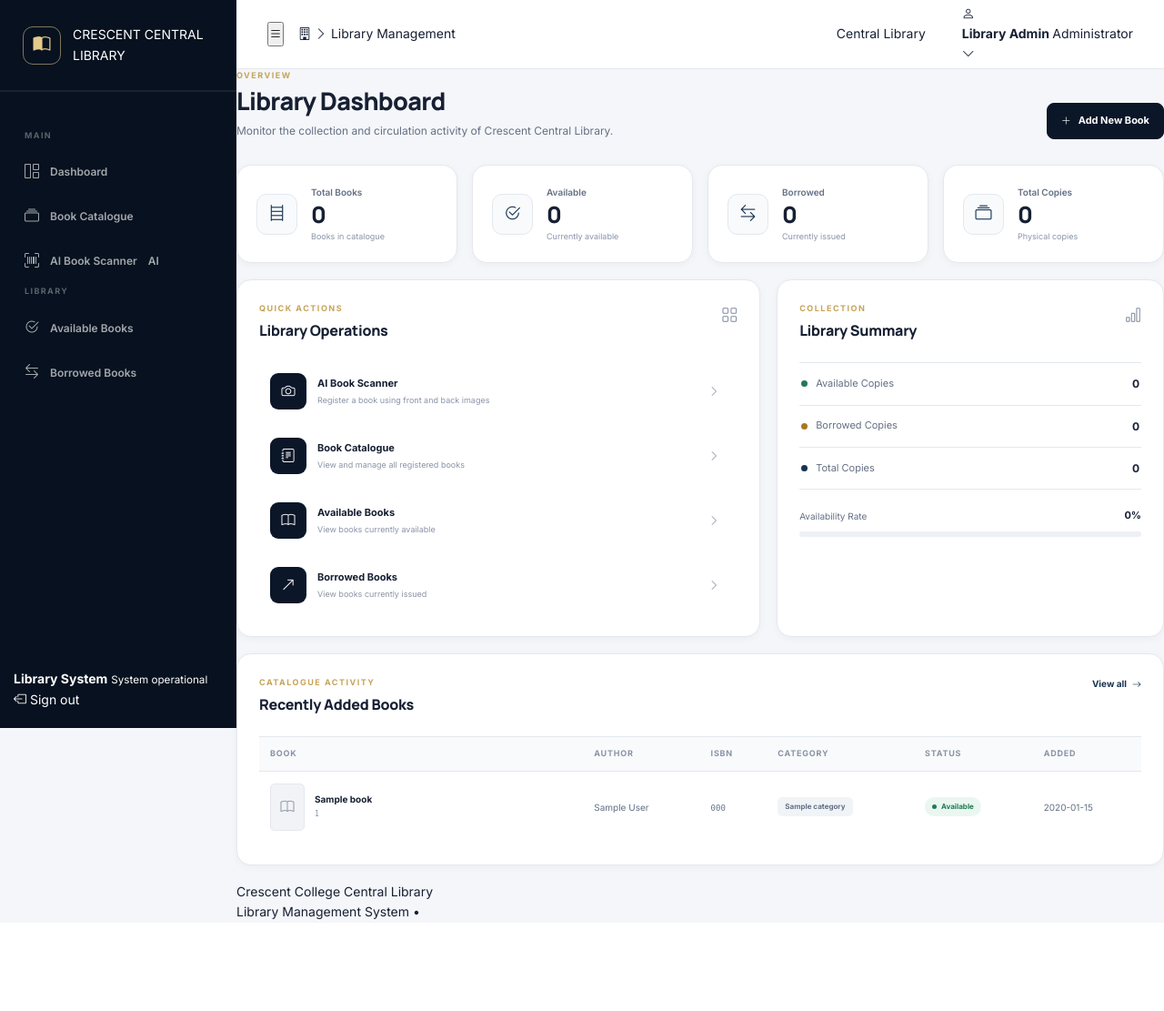
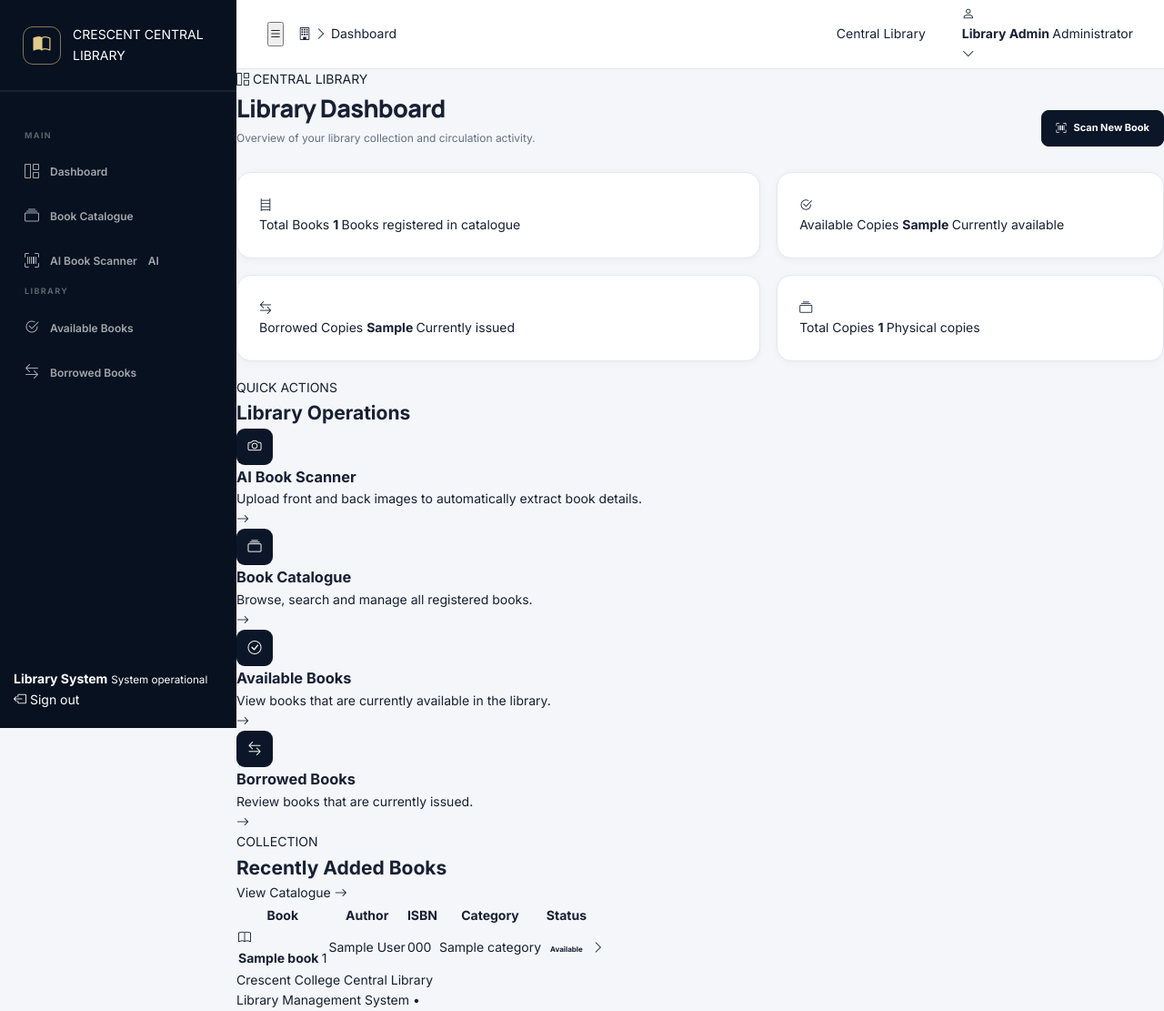
Before and after one commit to Azimullah-6430/Library-Management, a Flask app: template templates/dashboard.html in a window 1280 px wide. Shown: the whole page at 91% size. Before the commit the page ends 1010 px from the top, so only its background shows below. Run offline with Flask 3, Linux system fonts and the light colour scheme; the visitor is signed in with stand-in values (Sample User, id 1); the template is opened without the code that fills it: most values are stand-ins (such as "Sample title", 1, 10 or a date in 2020).

Commit message:
Refactor dashboard layout and update content
Updated the dashboard layout and content for clarity and consistency. Changed titles, button labels, and improved the structure of the statistics and actions sections.

```diff
--- a/templates/dashboard.html
+++ b/templates/dashboard.html
@@ -1,313 +1,426 @@
 {% extends "base.html" %}
 
-{% block title %}Dashboard | Crescent Central Library{% endblock %}
+{% block title %}Dashboard | Crescent Library{% endblock %}
+
+{% block breadcrumb %}
+Dashboard
+{% endblock %}
 
 {% block content %}
 
 <div class="page-header">
+
     <div>
-        <span class="page-eyebrow">OVERVIEW</span>
-        <h1>Library Dashboard</h1>
-        <p>Monitor the collection and circulation activity of Crescent Central Library.</p>
+        <div class="page-kicker">
+            <i class="bi bi-grid-1x2"></i>
+            CENTRAL LIBRARY
         </div>
 
-    <a href="{{ url_for('add_book') }}" class="btn-primary">
-        <i class="bi bi-plus-lg"></i>
-        Add New Book
-    </a>
+        <h1>Library Dashboard</h1>
+
+        <p>
+            Overview of your library collection and circulation activity.
+        </p>
     </div>
 
-<!-- Statistics -->
-<div class="stats-grid">
+    <div class="page-header-actions">
 
-    <div class="stat-card">
-        <div class="stat-icon">
-            <i class="bi bi-bookshelf"></i>
-        </div>
+        <a href="{{ url_for('add_book') }}" class="btn btn-primary">
+            <i class="bi bi-upc-scan"></i>
+            Scan New Book
+        </a>
 
-        <div class="stat-content">
-            <span>Total Books</span>
-            <strong>{{ stats.total_books|default(0) }}</strong>
-            <small>Books in catalogue</small>
-        </div>
-    </div>
-
-    <div class="stat-card">
-        <div class="stat-icon">
-            <i class="bi bi-check2-circle"></i>
-        </div>
-
-        <div class="stat-content">
-            <span>Available</span>
-            <strong>{{ stats.available_books|default(0) }}</strong>
-            <small>Currently available</small>
-        </div>
-    </div>
-
-    <div class="stat-card">
-        <div class="stat-icon">
-            <i class="bi bi-arrow-left-right"></i>
-        </div>
-
-        <div class="stat-content">
-            <span>Borrowed</span>
-            <strong>{{ stats.borrowed_books|default(0) }}</strong>
-            <small>Currently issued</small>
-        </div>
-    </div>
-
-    <div class="stat-card">
-        <div class="stat-icon">
-            <i class="bi bi-collection"></i>
-        </div>
-
-        <div class="stat-content">
-            <span>Total Copies</span>
-            <strong>{{ stats.total_copies|default(0) }}</strong>
-            <small>Physical copies</small>
-        </div>
     </div>
 
 </div>
 
-<!-- Main Dashboard -->
+
+<!-- STATISTICS -->
+
 <div class="dashboard-grid">
 
-    <!-- Quick Actions -->
-    <section class="dashboard-card">
-        <div class="card-header">
-            <div>
-                <span class="card-eyebrow">QUICK ACTIONS</span>
-                <h2>Library Operations</h2>
+    <div class="dashboard-card">
+
+        <div class="dashboard-card-top">
+
+            <div class="dashboard-card-icon">
+                <i class="bi bi-bookshelf"></i>
             </div>
 
-            <i class="bi bi-grid"></i>
         </div>
 
-        <div class="quick-actions">
+        <div class="dashboard-card-content">
 
-            <a href="{{ url_for('add_book') }}" class="quick-action">
+            <span class="dashboard-card-label">
+                Total Books
+            </span>
+
+            <strong class="dashboard-card-value">
+                {{ statistics.get('total_books', 0) }}
+            </strong>
+
+            <span class="dashboard-card-description">
+                Books registered in catalogue
+            </span>
+
+        </div>
+
+    </div>
+
+
+    <div class="dashboard-card">
+
+        <div class="dashboard-card-top">
+
+            <div class="dashboard-card-icon">
+                <i class="bi bi-check2-circle"></i>
+            </div>
+
+        </div>
+
+        <div class="dashboard-card-content">
+
+            <span class="dashboard-card-label">
+                Available Copies
+            </span>
+
+            <strong class="dashboard-card-value">
+                {{ statistics.get('available_copies', 0) }}
+            </strong>
+
+            <span class="dashboard-card-description">
+                Currently available
+            </span>
+
+        </div>
+
+    </div>
+
+
+    <div class="dashboard-card">
+
+        <div class="dashboard-card-top">
+
+            <div class="dashboard-card-icon">
+                <i class="bi bi-arrow-left-right"></i>
+            </div>
+
+        </div>
+
+        <div class="dashboard-card-content">
+
+            <span class="dashboard-card-label">
+                Borrowed Copies
+            </span>
+
+            <strong class="dashboard-card-value">
+                {{ statistics.get('borrowed_copies', 0) }}
+            </strong>
+
+            <span class="dashboard-card-description">
+                Currently issued
+            </span>
+
+        </div>
+
+    </div>
+
+
+    <div class="dashboard-card">
+
+        <div class="dashboard-card-top">
+
+            <div class="dashboard-card-icon">
+                <i class="bi bi-collection"></i>
+            </div>
+
+        </div>
+
+        <div class="dashboard-card-content">
+
+            <span class="dashboard-card-label">
+                Total Copies
+            </span>
+
+            <strong class="dashboard-card-value">
+                {{ statistics.get('total_copies', 0) }}
+            </strong>
+
+            <span class="dashboard-card-description">
+                Physical copies
+            </span>
+
+        </div>
+
+    </div>
+
+</div>
+
+
+<!-- QUICK ACTIONS -->
+
+<div class="section-heading">
+
+    <div>
+        <span class="section-label">
+            QUICK ACTIONS
+        </span>
+
+        <h2>
+            Library Operations
+        </h2>
+    </div>
+
+</div>
+
+
+<div class="quick-actions-grid">
+
+    <a
+        href="{{ url_for('add_book') }}"
+        class="quick-action-card"
+    >
+
         <div class="quick-action-icon">
             <i class="bi bi-camera"></i>
         </div>
 
         <div>
-                    <strong>AI Book Scanner</strong>
-                    <span>Register a book using front and back images</span>
+
+            <h3>
+                AI Book Scanner
+            </h3>
+
+            <p>
+                Upload front and back images to automatically extract book details.
+            </p>
+
         </div>
 
-                <i class="bi bi-chevron-right"></i>
+        <i class="bi bi-arrow-right quick-action-arrow"></i>
+
     </a>
 
-            <a href="{{ url_for('books') }}" class="quick-action">
+
+    <a
+        href="{{ url_for('books') }}"
+        class="quick-action-card"
+    >
+
         <div class="quick-action-icon">
-                    <i class="bi bi-journal-text"></i>
+            <i class="bi bi-collection"></i>
         </div>
 
         <div>
-                    <strong>Book Catalogue</strong>
-                    <span>View and manage all registered books</span>
+
+            <h3>
+                Book Catalogue
+            </h3>
+
+            <p>
+                Browse, search and manage all registered books.
+            </p>
+
         </div>
 
-                <i class="bi bi-chevron-right"></i>
+        <i class="bi bi-arrow-right quick-action-arrow"></i>
+
     </a>
 
-            <a href="{{ url_for('books', status='available') }}" class="quick-action">
+
+    <a
+        href="{{ url_for('available_books') }}"
+        class="quick-action-card"
+    >
+
         <div class="quick-action-icon">
-                    <i class="bi bi-book"></i>
+            <i class="bi bi-check-circle"></i>
         </div>
 
         <div>
-                    <strong>Available Books</strong>
-                    <span>View books currently available</span>
+
+            <h3>
+                Available Books
+            </h3>
+
+            <p>
+                View books that are currently available in the library.
+            </p>
+
         </div>
 
-                <i class="bi bi-chevron-right"></i>
+        <i class="bi bi-arrow-right quick-action-arrow"></i>
+
     </a>
 
-            <a href="{{ url_for('books', status='borrowed') }}" class="quick-action">
+
+    <a
+        href="{{ url_for('borrowed_books') }}"
+        class="quick-action-card"
+    >
+
         <div class="quick-action-icon">
-                    <i class="bi bi-arrow-up-right"></i>
+            <i class="bi bi-arrow-left-right"></i>
         </div>
 
         <div>
-                    <strong>Borrowed Books</strong>
-                    <span>View books currently issued</span>
+
+            <h3>
+                Borrowed Books
+            </h3>
+
+            <p>
+                Review books that are currently issued.
+            </p>
+
         </div>
 
-                <i class="bi bi-chevron-right"></i>
+        <i class="bi bi-arrow-right quick-action-arrow"></i>
+
     </a>
 
 </div>
-    </section>
 
-    <!-- Collection Summary -->
-    <section class="dashboard-card">
-        <div class="card-header">
+
+<!-- RECENT BOOKS -->
+
+<div class="section-heading recent-heading">
+
     <div>
-                <span class="card-eyebrow">COLLECTION</span>
-                <h2>Library Summary</h2>
+        <span class="section-label">
+            COLLECTION
+        </span>
+
+        <h2>
+            Recently Added Books
+        </h2>
     </div>
 
-            <i class="bi bi-bar-chart"></i>
-        </div>
-
-        <div class="collection-summary">
-
-            <div class="summary-row">
-                <div class="summary-label">
-                    <span class="summary-dot available"></span>
-                    Available Copies
-                </div>
-
-                <strong>{{ stats.available_copies|default(stats.available_books|default(0)) }}</strong>
-            </div>
-
-            <div class="summary-row">
-                <div class="summary-label">
-                    <span class="summary-dot borrowed"></span>
-                    Borrowed Copies
-                </div>
-
-                <strong>{{ stats.borrowed_copies|default(stats.borrowed_books|default(0)) }}</strong>
-            </div>
-
-            <div class="summary-row">
-                <div class="summary-label">
-                    <span class="summary-dot total"></span>
-                    Total Copies
-                </div>
-
-                <strong>{{ stats.total_copies|default(0) }}</strong>
-            </div>
+    <a
+        href="{{ url_for('books') }}"
+        class="text-link"
+    >
+        View Catalogue
+        <i class="bi bi-arrow-right"></i>
+    </a>
 
 </div>
 
-        <div class="collection-progress">
-            {% set total = stats.total_copies|default(0)|int %}
-            {% set available = stats.available_copies|default(stats.available_books|default(0))|int %}
 
-            {% if total > 0 %}
-                {% set percentage = ((available / total) * 100)|round|int %}
-            {% else %}
-                {% set percentage = 0 %}
-            {% endif %}
-
-            <div class="progress-header">
-                <span>Availability Rate</span>
-                <strong>{{ percentage }}%</strong>
-            </div>
-
-            <div class="progress-track">
-                <div class="progress-bar" style="width: {{ percentage }}%;"></div>
-            </div>
-        </div>
-    </section>
-
-</div>
-
-<!-- Recently Added Books -->
-<section class="dashboard-card recent-books">
-
-    <div class="card-header">
-        <div>
-            <span class="card-eyebrow">CATALOGUE ACTIVITY</span>
-            <h2>Recently Added Books</h2>
-        </div>
-
-        <a href="{{ url_for('books') }}" class="view-all">
-            View all
-            <i class="bi bi-arrow-right"></i>
-        </a>
-    </div>
+<div class="table-card">
 
     {% if recent_books %}
 
     <div class="table-wrapper">
-        <table class="library-table">
+
+        <table class="data-table">
 
             <thead>
+
                 <tr>
                     <th>Book</th>
                     <th>Author</th>
                     <th>ISBN</th>
                     <th>Category</th>
                     <th>Status</th>
-                    <th>Added</th>
+                    <th></th>
                 </tr>
+
             </thead>
 
             <tbody>
 
                 {% for book in recent_books %}
 
-                <tr>
+                <tr
+                    class="clickable-row"
+                    data-href="{{ url_for('book_details', book_id=book['Book ID']) }}"
+                >
 
                     <td>
-                        <div class="book-cell">
 
-                            {% if book['Front Image'] %}
+                        <div class="book-table-info">
+
+                            <div class="book-mini-cover">
+
+                                {% if book.get('Front Image') %}
+
                                 <img
-                                src="{{ url_for('uploaded_file', filename=book['Front Image']) }}"
-                                alt="{{ book['Book Title'] }}"
-                                class="book-thumbnail"
+                                    src="{{ url_for('uploaded_cover', filename=book['Front Image']) }}"
+                                    alt=""
+                                    onerror="this.style.display='none';"
                                 >
+
                                 {% else %}
-                            <div class="book-thumbnail placeholder">
+
                                 <i class="bi bi-book"></i>
-                            </div>
+
                                 {% endif %}
 
+                            </div>
+
                             <div>
-                                <a
-                                    href="{{ url_for('book_details', book_id=book['Book ID']) }}"
-                                    class="book-title"
-                                >
-                                    {{ book['Book Title']|default('Untitled Book') }}
-                                </a>
 
-                                <span class="book-id">
-                                    {{ book['Book ID'] }}
+                                <strong>
+                                    {{ book.get('Book Title', 'Not detected') }}
+                                </strong>
+
+                                <span>
+                                    {{ book.get('Book ID', '') }}
                                 </span>
+
                             </div>
 
                         </div>
+
                     </td>
 
+
                     <td>
-                        {{ book['Author']|default('Not detected') }}
+                        {{ book.get('Author', 'Not detected') }}
                     </td>
 
+
                     <td>
-                        <span class="isbn-text">
-                            {{ book['ISBN']|default('Not detected') }}
-                        </span>
+                        {{ book.get('ISBN', 'Not detected') }}
                     </td>
 
+
                     <td>
-                        <span class="category-badge">
-                            {{ book['Category']|default('Uncategorized') }}
-                        </span>
+                        {{ book.get('Category', 'Not detected') }}
                     </td>
 
+
                     <td>
-                        {% set available = book['Available Copies']|default(0)|int %}
 
-                        {% if available > 0 %}
-                            <span class="status-badge available">
-                                <span></span>
+                        {% if book.get('Available Copies', 0)|int > 0 %}
+
+                        <span class="status-badge status-success">
                             Available
                         </span>
+
                         {% else %}
-                            <span class="status-badge borrowed">
-                                <span></span>
+
+                        <span class="status-badge status-warning">
                             Borrowed
                         </span>
+
                         {% endif %}
+
                     </td>
 
-                    <td>
-                        {{ book['Date Added']|default('—') }}
+
+                    <td class="table-action-cell">
+
+                        <a
+                            href="{{ url_for('book_details', book_id=book['Book ID']) }}"
+                            class="icon-button"
+                            title="View book"
+                            aria-label="View book"
+                        >
+                            <i class="bi bi-chevron-right"></i>
+                        </a>
+
                     </td>
 
                 </tr>
@@ -317,31 +430,37 @@
             </tbody>
 
         </table>
+
     </div>
 
     {% else %}
 
     <div class="empty-state">
 
-        <div class="empty-icon">
-            <i class="bi bi-journal-plus"></i>
+        <div class="empty-state-icon">
+            <i class="bi bi-bookshelf"></i>
         </div>
 
-        <h3>No books registered yet</h3>
+        <h3>
+            No books registered yet
+        </h3>
 
         <p>
-            Start building the library catalogue by scanning your first book.
+            Start by scanning the front and back images of a book.
         </p>
 
-        <a href="{{ url_for('add_book') }}" class="btn-primary">
-            <i class="bi bi-camera"></i>
-            Scan First Book
+        <a
+            href="{{ url_for('add_book') }}"
+            class="btn btn-primary"
+        >
+            <i class="bi bi-upc-scan"></i>
+            Scan Your First Book
         </a>
 
     </div>
 
     {% endif %}
 
-</section>
+</div>
 
 {% endblock %}
```
Lines whose indentation alone changed are shown as unchanged.
